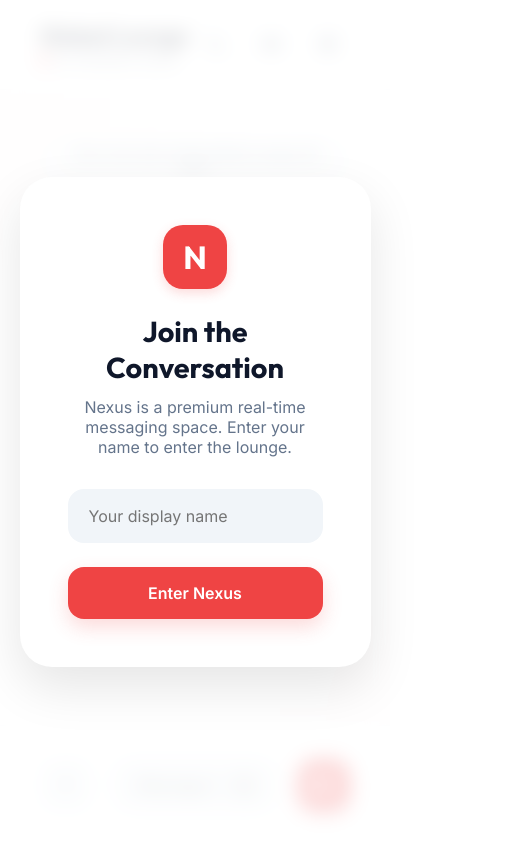
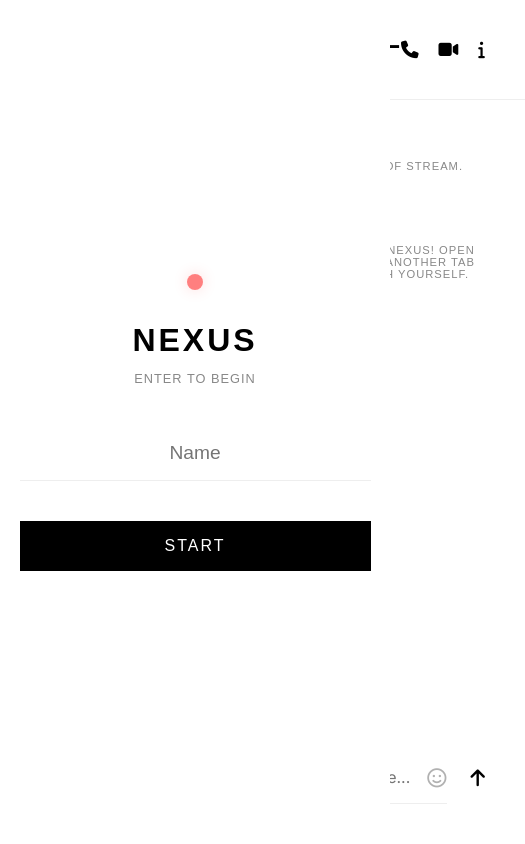
Before and after one commit to flow200-boop/messaging-app, a plain HTML site: page index.html in a window 390 px wide. Shown: the whole page, 525 px wide, since content can reach past the window. Drawn offline with Linux system fonts and the light colour scheme; a web font is replaced by a local one.

Commit message:
Redesigned UI in Nothing OS style with dot-matrix typography and red dot accent.

```diff
--- a/index.html
+++ b/index.html
@@ -3,11 +3,11 @@
 <head>
     <meta charset="UTF-8">
     <meta name="viewport" content="width=device-width, initial-scale=1.0">
-    <title>Nexus | Premium Messaging</title>
+    <title>NEXUS | NOTHING STYLE</title>
     <link rel="stylesheet" href="style.css">
     <link rel="preconnect" href="https://fonts.googleapis.com">
     <link rel="preconnect" href="https://fonts.gstatic.com" crossorigin>
-    <link href="https://fonts.googleapis.com/css2?family=Outfit:wght@300;400;600;700&family=Inter:wght@300;400;500;600&display=swap" rel="stylesheet">
+    <link href="https://fonts.googleapis.com/css2?family=Inter:wght@400;600&family=DotGothic16&display=swap" rel="stylesheet">
     <link rel="stylesheet" href="https://cdnjs.cloudflare.com/ajax/libs/font-awesome/6.4.0/css/all.min.css">
 </head>
 <body>
@@ -16,13 +16,13 @@
         <aside class="sidebar">
             <div class="sidebar-header">
                 <div class="logo">
-                    <div class="logo-icon">N</div>
+                    <div class="logo-icon"></div>
                     <h1>Nexus</h1>
                 </div>
             </div>
 
             <div class="search-bar">
-                <input type="text" placeholder="Search conversations...">
+                <input type="text" placeholder="Search...">
             </div>
 
             <nav class="conversations">
@@ -31,15 +31,15 @@
                     <div class="conversation-item active">
                         <div class="avatar">G</div>
                         <div class="convo-info">
-                            <div class="convo-name">Global Lounge</div>
-                            <div class="convo-preview">Active now</div>
+                            <div class="convo-name">Global</div>
+                            <div class="convo-preview">Live</div>
                         </div>
                     </div>
                     <div class="conversation-item">
                         <div class="avatar">D</div>
                         <div class="convo-info">
-                            <div class="convo-name">Design Sync</div>
-                            <div class="convo-preview">3 new messages</div>
+                            <div class="convo-name">Design</div>
+                            <div class="convo-preview">3 New</div>
                         </div>
                     </div>
                 </div>
@@ -49,9 +49,9 @@
                 <div class="avatar" id="userAvatar">U</div>
                 <div class="user-info">
                     <div class="user-name" id="userNameDisplay">Anonymous</div>
-                    <div class="user-status">Active Now</div>
+                    <div class="user-status">Online</div>
                 </div>
-                <button class="settings-btn" title="Settings"><i class="fa-solid fa-gear"></i></button>
+                <button class="settings-btn" title="Settings"><i class="fa-solid fa-ellipsis"></i></button>
             </div>
         </aside>
 
@@ -59,30 +59,28 @@
         <main class="chat-area">
             <header class="chat-header">
                 <div class="chat-info">
-                    <h2 id="currentChatName">Global Lounge</h2>
-                    <span class="status-indicator">42 members online</span>
+                    <h2 id="currentChatName">Global</h2>
+                    <span class="status-indicator">42 Members</span>
                 </div>
                 <div class="chat-actions">
-                    <button class="action-btn" title="Start Call"><i class="fa-solid fa-phone"></i></button>
-                    <button class="action-btn" title="Video Chat"><i class="fa-solid fa-video"></i></button>
-                    <button class="action-btn" title="Info"><i class="fa-solid fa-circle-info"></i></button>
+                    <button class="action-btn"><i class="fa-solid fa-phone"></i></button>
+                    <button class="action-btn"><i class="fa-solid fa-video"></i></button>
+                    <button class="action-btn"><i class="fa-solid fa-info"></i></button>
                 </div>
             </header>
 
             <div class="messages-container" id="messagesContainer">
-                <div class="system-message">This is the start of the Global Lounge. Be kind.</div>
+                <div class="system-message">Beginning of stream.</div>
             </div>
 
             <footer class="chat-input-area">
-                <button class="attach-btn" title="Attach Files"><i class="fa-solid fa-plus"></i></button>
+                <button class="attach-btn"><i class="fa-solid fa-plus"></i></button>
                 <div class="input-wrapper">
-                    <input type="text" id="messageInput" placeholder="Message Global Lounge...">
-                    <button class="emoji-btn">😊</button>
+                    <input type="text" id="messageInput" placeholder="Message...">
+                    <button class="emoji-btn"><i class="fa-regular fa-face-smile"></i></button>
                 </div>
-                <button class="send-btn" id="sendBtn" title="Send Message">
-                    <svg viewBox="0 0 24 24" width="24" height="24">
-                        <path fill="currentColor" d="M2.01 21L23 12 2.01 3 2 10l15 2-15 2z"></path>
-                    </svg>
+                <button class="send-btn" id="sendBtn">
+                    <i class="fa-solid fa-arrow-up"></i>
                 </button>
             </footer>
         </main>
@@ -91,11 +89,11 @@
     <!-- Modals -->
     <div id="loginModal" class="modal">
         <div class="modal-content">
-            <div class="logo-icon" style="margin: 0 auto 24px; width: 64px; height: 64px; font-size: 2rem; border-radius: 20px;">N</div>
-            <h2>Join the Conversation</h2>
-            <p>Nexus is a premium real-time messaging space. Enter your name to enter the lounge.</p>
-            <input type="text" id="usernameInput" placeholder="Your display name">
-            <button id="loginBtn">Enter Nexus</button>
+            <div class="logo-icon"></div>
+            <h2>Nexus</h2>
+            <p>Enter to begin</p>
+            <input type="text" id="usernameInput" placeholder="Name">
+            <button id="loginBtn">Start</button>
         </div>
     </div>
 
--- a/style.css
+++ b/style.css
@@ -1,30 +1,23 @@
+@import url('https://fonts.googleapis.com/css2?family=DotGothic16&display=swap');
+
 :root {
-    --primary: #ef4444; /* Vibrant Red */
-    --primary-hover: #dc2626;
+    --primary: #ff0000; /* Nothing Red */
+    --primary-hover: #cc0000;
     --bg-main: #ffffff;
-    --bg-sidebar: #f8fafc;
+    --bg-sidebar: #ffffff;
     --bg-chat: #ffffff;
-    --bg-input: #f1f5f9;
-    --text-main: #0f172a;
-    --text-muted: #64748b;
-    --border: #f1f5f9;
-    --glass: rgba(255, 255, 255, 0.7);
-    --msg-mine: #ef4444;
-    --msg-theirs: #f1f5f9;
-    --shadow: 0 4px 6px -1px rgb(0 0 0 / 0.1), 0 2px 4px -2px rgb(0 0 0 / 0.1);
-    --transition: all 0.2s cubic-bezier(0.4, 0, 0.2, 1);
+    --bg-input: #f2f2f2;
+    --text-main: #000000;
+    --text-muted: #888888;
+    --border: #eeeeee;
+    --dot-font: 'DotGothic16', sans-serif;
+    --transition: all 0.2s ease;
 }
 
 * {
-    margin: 0;
-    padding: 0;
+    margin: 0;   padding: 0;
     box-sizing: border-box;
     font-family: 'Inter', sans-serif;
-    -webkit-font-smoothing: antialiased;
-}
-
-h1, h2, .logo-icon {
-    font-family: 'Outfit', sans-serif;
 }
 
 body {
@@ -38,12 +31,11 @@ body {
     display: flex;
     height: 100vh;
     width: 100vw;
-    background-color: var(--bg-main);
 }
 
-/* Sidebar Styling */
+/* Sidebar Styling - Nothing Style */
 .sidebar {
-    width: 360px;
+    width: 320px;
     background-color: var(--bg-sidebar);
     border-right: 1px solid var(--border);
     display: flex;
@@ -52,10 +44,7 @@ body {
 }
 
 .sidebar-header {
-    padding: 32px 24px 24px;
-    display: flex;
-    align-items: center;
-    justify-content: space-between;
+    padding: 40px 24px;
 }
 
 .logo {
@@ -65,46 +54,44 @@ body {
 }
 
 .logo-icon {
-    width: 36px;
-    height: 36px;
-    background: var(--primary);
-    color: white;
-    display: flex;
-    align-items: center;
-    justify-content: center;
-    border-radius: 12px;
-    font-weight: 700;
-    font-size: 1.2rem;
-    box-shadow: 0 4px 12px rgba(239, 68, 68, 0.2);
+    width: 12px;
+    height: 12px;
+    background-color: var(--primary); /* The iconic red dot */
+    border-radius: 50%;
+    font-size: 0; /* Hide text */
+    box-shadow: 0 0 15px rgba(255, 0, 0, 0.3);
 }
 
 .logo h1 {
-    font-size: 1.5rem;
-    font-weight: 700;
-    letter-spacing: -0.5px;
-    color: var(--text-main);
+    font-family: var(--dot-font);
+    font-size: 1.8rem;
+    text-transform: uppercase;
+    letter-spacing: 2px;
+    font-weight: 400;
 }
 
 .search-bar {
-    padding: 0 24px 24px;
+    padding: 0 24px 32px;
 }
 
 .search-bar input {
     width: 100%;
-    padding: 14px 18px;
-    background-color: #ffffff;
-    border: 1px solid var(--border);
-    border-radius: 16px;
+    padding: 12px 0;
+    background-color: transparent;
+    border: none;
+    border-bottom: 1px solid var(--border);
+    border-radius: 0;
     color: var(--text-main);
     outline: none;
     transition: var(--transition);
-    font-size: 0.95rem;
-    box-shadow: 0 1px 2px rgba(0,0,0,0.05);
+    font-size: 0.9rem;
+    text-transform: uppercase;
+    font-family: var(--dot-font);
+    letter-spacing: 1px;
 }
 
 .search-bar input:focus {
-    border-color: var(--primary);
-    box-shadow: 0 0 0 4px rgba(239, 68, 68, 0.1);
+    border-bottom-color: var(--text-main);
 }
 
 .conversations {
@@ -113,69 +100,50 @@ body {
 }
 
 .section-title {
-    padding: 0 24px 12px;
-    font-size: 0.75rem;
+    padding: 0 24px 16px;
+    font-size: 0.7rem;
     font-weight: 700;
     text-transform: uppercase;
     color: var(--text-muted);
-    letter-spacing: 1.5px;
+    letter-spacing: 2px;
+    font-family: var(--dot-font);
 }
 
 .conversation-item {
     display: flex;
     align-items: center;
     gap: 16px;
-    padding: 16px 24px;
+    padding: 20px 24px;
     cursor: pointer;
     transition: var(--transition);
-    margin: 0 12px;
-    border-radius: 16px;
+    border-bottom: 1px solid #fafafa;
 }
 
 .conversation-item:hover {
-    background-color: #ffffff;
-    box-shadow: 0 2px 8px rgba(0,0,0,0.04);
+    background-color: #fcfcfc;
 }
 
 .conversation-item.active {
-    background-color: #ffffff;
-    box-shadow: 0 4px 12px rgba(0,0,0,0.06);
-}
-
-.conversation-item.active .convo-name {
-    color: var(--primary);
+    background-color: #f5f5f5;
 }
 
 .avatar {
-    width: 52px;
-    height: 52px;
-    background-color: var(--bg-input);
-    border-radius: 18px;
+    width: 44px;
+    height: 44px;
+    background-color: #000000;
+    border-radius: 50%;
     display: flex;
     align-items: center;
     justify-content: center;
-    font-weight: 600;
-    color: var(--text-main);
-    font-size: 1.1rem;
-    position: relative;
+    font-weight: 400;
+    color: white;
+    font-size: 1rem;
+    font-family: var(--dot-font);
     flex-shrink: 0;
 }
 
-/* The "Red Dot" from reference - using it as a notification/online indicator */
-.avatar::after {
-    content: '';
-    position: absolute;
-    top: -2px;
-    right: -2px;
-    width: 12px;
-    height: 12px;
+.conversation-item.active .avatar {
     background-color: var(--primary);
-    border: 2.5px solid var(--bg-sidebar);
-    border-radius: 50%;
-}
-
-.conversation-item.active .avatar::after {
-    border-color: #ffffff;
 }
 
 .convo-info {
@@ -185,13 +153,14 @@ body {
 
 .convo-name {
     font-weight: 600;
-    font-size: 1rem;
-    margin-bottom: 4px;
-    color: var(--text-main);
+    font-size: 0.9rem;
+    margin-bottom: 2px;
+    text-transform: uppercase;
+    font-family: var(--dot-font);
 }
 
 .convo-preview {
-    font-size: 0.85rem;
+    font-size: 0.8rem;
     color: var(--text-muted);
     white-space: nowrap;
     overflow: hidden;
@@ -200,13 +169,10 @@ body {
 
 .user-profile {
     padding: 24px;
-    background-color: #ffffff;
+    border-top: 1px solid var(--border);
     display: flex;
     align-items: center;
     gap: 16px;
-    margin: 12px;
-    border-radius: 20px;
-    box-shadow: 0 -4px 20px rgba(0,0,0,0.02);
 }
 
 .user-info {
@@ -215,42 +181,31 @@ body {
 
 .user-name {
     font-weight: 600;
-    font-size: 0.95rem;
+    font-size: 0.85rem;
+    text-transform: uppercase;
+    font-family: var(--dot-font);
 }
 
 .user-status {
-    font-size: 0.75rem;
-    color: #10b981;
+    font-size: 0.7rem;
+    color: #000;
+    text-transform: uppercase;
+    font-family: var(--dot-font);
     display: flex;
-    align-items: center;
-    gap: 4px;
-}
-
-.user-status::before {
-    content: '';
-    width: 6px;
-    height: 6px;
-    background-color: #10b981;
-    border-radius: 50%;
+    align-items: center; gap: 4px;
 }
 
 .settings-btn {
-    background: var(--bg-input);
+    background: none;
     border: none;
-    color: var(--text-muted);
+    color: var(--text-main);
     cursor: pointer;
-    width: 36px;
-    height: 36px;
-    border-radius: 10px;
+    width: 32px;
+    height: 32px;
     display: flex;
     align-items: center;
     justify-content: center;
-    transition: var(--transition);
-}
-
-.settings-btn:hover {
-    color: var(--text-main);
-    background-color: #e2e8f0;
+    font-size: 1rem;
 }
 
 /* Chat Area Styling */
@@ -259,69 +214,47 @@ body {
     display: flex;
     flex-direction: column;
     background-color: var(--bg-chat);
-    position: relative;
 }
 
 .chat-header {
-    height: 90px;
+    height: 100px;
     padding: 0 40px;
     display: flex;
     align-items: center;
     justify-content: space-between;
-    background-color: var(--glass);
-    backdrop-filter: blur(20px);
     border-bottom: 1px solid var(--border);
-    z-index: 5;
 }
 
 .chat-info h2 {
-    font-size: 1.4rem;
-    font-weight: 700;
-    margin-bottom: 2px;
+    font-family: var(--dot-font);
+    font-size: 1.6rem;
+    text-transform: uppercase;
+    letter-spacing: 1px;
 }
 
 .status-indicator {
-    font-size: 0.85rem;
+    font-size: 0.8rem;
     color: var(--text-muted);
-    display: flex;
-    align-items: center;
-    gap: 6px;
-}
-
-/* The prominent Red Dot from reference */
-.status-indicator::before {
-    content: '';
-    width: 8px;
-    height: 8px;
-    background-color: var(--primary);
-    border-radius: 50%;
-    box-shadow: 0 0 10px rgba(239, 68, 68, 0.4);
+    text-transform: uppercase;
+    font-family: var(--dot-font);
 }
 
 .chat-actions {
     display: flex;
-    gap: 12px;
+    gap: 20px;
 }
 
 .action-btn {
-    width: 44px;
-    height: 44px;
-    border-radius: 14px;
-    border: 1px solid var(--border);
-    background: #ffffff;
-    color: var(--text-muted);
+    background: none;
+    border: none;
+    color: var(--text-main);
     cursor: pointer;
+    font-size: 1.1rem;
     transition: var(--transition);
-    display: flex;
-    align-items: center;
-    justify-content: center;
 }
 
 .action-btn:hover {
-    border-color: var(--primary);
     color: var(--primary);
-    transform: translateY(-2px);
-    box-shadow: 0 4px 12px rgba(0,0,0,0.05);
 }
 
 .messages-container {
@@ -330,43 +263,31 @@ body {
     overflow-y: auto;
     display: flex;
     flex-direction: column;
-    gap: 24px;
-    background-image:
-        radial-gradient(at 0% 0%, rgba(239, 68, 68, 0.03) 0, transparent 50%),
-        radial-gradient(at 100% 100%, rgba(239, 68, 68, 0.03) 0, transparent 50%);
+    gap: 32px;
 }
 
 .system-message {
     text-align: center;
-    font-size: 0.8rem;
+    font-size: 0.7rem;
     color: var(--text-muted);
-    background-color: var(--bg-sidebar);
-    padding: 8px 16px;
-    border-radius: 20px;
-    align-self: center;
-    margin: 8px 0;
-    font-weight: 500;
+    text-transform: uppercase;
+    font-family: var(--dot-font);
+    margin: 20px 0;
+    letter-spacing: 1px;
 }
 
 .message {
-    max-width: 70%;
+    max-width: 60%;
     display: flex;
     flex-direction: column;
-    gap: 6px;
-    animation: messageSlide 0.3s ease-out;
-}
-
-@keyframes messageSlide {
-    from { opacity: 0; transform: translateY(10px); }
-    to { opacity: 1; transform: translateY(0); }
+    gap: 8px;
 }
 
 .message-content {
-    padding: 14px 20px;
-    border-radius: 20px;
-    font-size: 1rem;
+    padding: 16px 24px;
+    font-size: 0.95rem;
     line-height: 1.6;
-    box-shadow: 0 2px 4px rgba(0,0,0,0.02);
+    border: 1px solid var(--border);
 }
 
 .message.mine {
@@ -374,10 +295,9 @@ body {
 }
 
 .message.mine .message-content {
-    background: var(--primary);
-    color: white;
-    border-bottom-right-radius: 4px;
-    box-shadow: 0 4px 15px rgba(239, 68, 68, 0.25);
+    background-color: #000000;
+    color: #ffffff;
+    border: none;
 }
 
 .message.theirs {
@@ -385,35 +305,29 @@ body {
 }
 
 .message.theirs .message-content {
-    background-color: var(--msg-theirs);
-    color: var(--text-main);
-    border-bottom-left-radius: 4px;
+    background-color: #ffffff;
+    color: #000000;
 }
 
 .message-meta {
-    font-size: 0.75rem;
+    font-size: 0.7rem;
     color: var(--text-muted);
+    text-transform: uppercase;
+    font-family: var(--dot-font);
     display: flex;
-    gap: 8px;
-    padding: 0 4px;
+    gap: 12px;
 }
 
 .message.mine .message-meta {
     justify-content: flex-end;
 }
 
-.message-author {
-    font-weight: 600;
-}
-
 /* Chat Input Area */
 .chat-input-area {
-    padding: 32px 40px;
+    padding: 40px;
     display: flex;
     align-items: center;
-    gap: 20px;
-    background-color: #ffffff;
-    border-top: 1px solid var(--border);
+    gap: 24px;
 }
 
 .input-wrapper {
@@ -425,79 +339,41 @@ body {
 
 .input-wrapper input {
     width: 100%;
-    padding: 16px 24px;
-    padding-right: 60px;
-    background-color: var(--bg-input);
-    border: 1px solid transparent;
-    border-radius: 20px;
+    padding: 16px 0;
+    background-color: transparent;
+    border: none;
+    border-bottom: 1px solid var(--border);
     color: var(--text-main);
     outline: none;
+    font-size: 1rem;
     transition: var(--transition);
-    font-size: 1rem;
 }
 
 .input-wrapper input:focus {
-    background-color: #ffffff;
-    border-color: var(--primary);
-    box-shadow: 0 0 0 4px rgba(239, 68, 68, 0.05);
+    border-bottom-color: #000000;
 }
 
 .emoji-btn {
     position: absolute;
-    right: 20px;
+    right: 0;
     background: none;
     border: none;
     cursor: pointer;
-    font-size: 1.4rem;
-    filter: grayscale(1) opacity(0.5);
+    font-size: 1.2rem;
+    opacity: 0.3;
+}
+
+.attach-btn, .send-btn {
+    background: none;
+    border: none;
+    color: var(--text-main);
+    cursor: pointer;
+    font-size: 1.2rem;
     transition: var(--transition);
 }
 
-.emoji-btn:hover {
-    filter: grayscale(0) opacity(1);
-    transform: scale(1.1);
-}
-
-.attach-btn, .send-btn {
-    width: 52px;
-    height: 52px;
-    border-radius: 18px;
-    border: none;
-    display: flex;
-    align-items: center;
-    justify-content: center;
-    cursor: pointer;
-    transition: var(--transition);
-}
-
-.attach-btn {
-    background-color: var(--bg-input);
-    color: var(--text-muted);
-}
-
-.attach-btn:hover {
-    background-color: #e2e8f0;
-    color: var(--text-main);
-}
-
-.send-btn {
-    background-color: var(--primary);
-    color: white;
-    box-shadow: 0 4px 12px rgba(239, 68, 68, 0.3);
-}
-
 .send-btn:hover {
-    background-color: var(--primary-hover);
-    transform: translateY(-2px) scale(1.05);
-    box-shadow: 0 6px 20px rgba(239, 68, 68, 0.4);
-}
-
-.send-btn svg {
-    transition: var(--transition);
-}
-
-.send-btn:hover svg {
-    transform: translateX(2px) translateY(-2px);
+    color: var(--primary);
 }
 
 /* Modal Styling */
@@ -507,8 +383,7 @@ body {
     left: 0;
     width: 100%;
     height: 100%;
-    background: rgba(255, 255, 255, 0.8);
-    backdrop-filter: blur(10px);
+    background: #ffffff;
     display: flex;
     align-items: center;
     justify-content: center;
@@ -516,67 +391,70 @@ body {
 }
 
 .modal-content {
-    background-color: #ffffff;
-    padding: 48px;
-    border-radius: 32px;
     text-align: center;
-    max-width: 440px;
+    max-width: 400px;
     width: 90%;
-    box-shadow: 0 20px 50px rgba(0,0,0,0.1);
+}
+
+.modal-content .logo-icon {
+    margin: 0 auto 32px;
+    width: 16px;
+    height: 16px;
 }
 
 .modal-content h2 {
+    font-family: var(--dot-font);
+    font-size: 2rem;
+    text-transform: uppercase;
+    letter-spacing: 3px;
     margin-bottom: 12px;
-    font-size: 1.8rem;
-    color: var(--text-main);
 }
 
 .modal-content p {
     color: var(--text-muted);
-    margin-bottom: 32px;
-    font-size: 1rem;
+    margin-bottom: 40px;
+    text-transform: uppercase;
+    font-family: var(--dot-font);
+    font-size: 0.8rem;
+    letter-spacing: 1px;
 }
 
 .modal-content input {
     width: 100%;
-    padding: 16px 20px;
-    background-color: var(--bg-input);
-    border: 1px solid transparent;
-    border-radius: 16px;
+    padding: 16px 0;
+    background-color: transparent;
+    border: none;
+    border-bottom: 1px solid var(--border);
     color: var(--text-main);
-    margin-bottom: 24px;
+    margin-bottom: 40px;
     outline: none;
-    font-size: 1rem;
-    transition: var(--transition);
-}
-
-.modal-content input:focus {
-    background-color: #ffffff;
-    border-color: var(--primary);
+    font-size: 1.2rem;
+    text-align: center;
+    font-family: var(--dot-font);
 }
 
 .modal-content button {
     width: 100%;
     padding: 16px;
-    background-color: var(--primary);
+    background-color: #000000;
     color: white;
     border: none;
-    border-radius: 16px;
-    font-weight: 700;
+    font-family: var(--dot-font);
+    text-transform: uppercase;
+    font-weight: 400;
     font-size: 1rem;
+    letter-spacing: 2px;
     cursor: pointer;
-    box-shadow: 0 8px 20px rgba(239, 68, 68, 0.2);
     transition: var(--transition);
 }
 
 .modal-content button:hover {
-    background-color: var(--primary-hover);
-    transform: translateY(-2px);
+    background-color: var(--primary);
 }
 
-/* Scrollbar Styling */
+/* Scrollbar */
 ::-webkit-scrollbar {
-    width: 6px;
+    width: 4px;
 }
 
 ::-webkit-scrollbar-track {
@@ -584,17 +462,20 @@ body {
 }
 
 ::-webkit-scrollbar-thumb {
-    background: #e2e8f0;
-    border-radius: 10px;
+    background: #eeeeee;
 }
 
 ::-webkit-scrollbar-thumb:hover {
-    background: #cbd5e1;
+    background: #cccccc;
 }
 
-/* Mobile Responsive */
-@media (max-width: 768px) {
-    .sidebar {
-        display: none; /* Simple mobile fix: hide sidebar */
-    }
+/* Red Dot Reference Animation */
+@keyframes blink {
+    0% { opacity: 1; }
+    50% { opacity: 0.5; }
+    100% { opacity: 1; }
 }
+
+.logo-icon {
+    animation: blink 2s infinite;
+}
```
